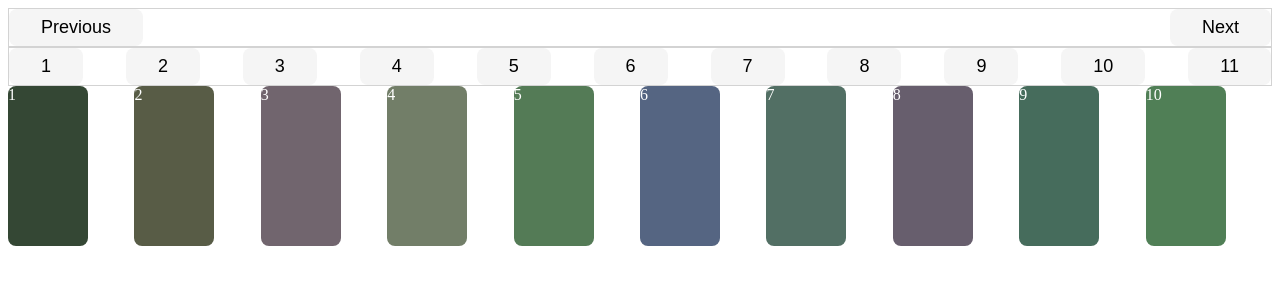
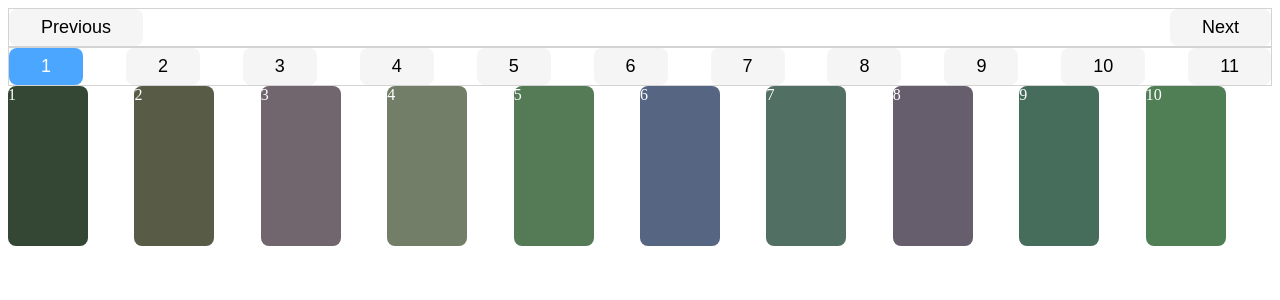
Before and after one commit to luizfiorentino/reusable-components-hub, a Next.js app: page /pagination in a window 1280 px wide. Shown: the top 300 px of the page. Built offline with nearby package versions, Linux system fonts and the light colour scheme.

Commit message:
Button component gets elected property and pagination displays selected button highlighted

```diff
--- a/components/atoms/button/index.js
+++ b/components/atoms/button/index.js
@@ -1,11 +1,18 @@
 import React from "react";
 import styles from "./index.module.css";
 
-export default function Button({ children, variant = "primary", ...props }) {
+export default function Button({
+  children,
+  variant = "primary",
+  selected = false,
+  ...props
+}) {
   return (
     <button
       {...props}
-      className={`${styles.buttonContainer} ${styles[variant]}`}
+      className={`${
+        !selected ? styles.buttonContainer : styles.buttonContainerSelected
+      } ${styles[variant]}`}
     >
       {children}
     </button>
--- a/components/atoms/button/index.module.css
+++ b/components/atoms/button/index.module.css
@@ -9,6 +9,19 @@
   border-radius: 8px;
 }
 
+.buttonContainerSelected {
+  color: white;
+  display: flex;
+
+  font-size: 18px;
+  background: none;
+  border: none;
+  padding: 0.5rem 2rem;
+  background-color: dodgerblue;
+  opacity: 0.8;
+  border-radius: 8px;
+}
+
 .buttonContainer:hover {
   cursor: pointer;
   opacity: 0.5;
--- a/components/pagination/index.js
+++ b/components/pagination/index.js
@@ -45,13 +45,17 @@ export default function Pagination({ arrayOfCards, cardsPerPage }) {
       <div className={styles.paginationContainer}>
         {paginationButtons.length &&
           paginationButtons.map((button, index) => (
-            <Button onClick={() => displayInset(index)}>{index + 1}</Button>
+            <Button
+              onClick={() => displayInset(index)}
+              selected={index === paginationIndex - 1 ? true : false}
+            >
+              {index + 1}
+            </Button>
           ))}
       </div>
       <div className={styles.listOfCardsContainer}>
         {arrayOfNumbers.slice(startSet, endSet).map((el, index) => (
           <div className={styles.cardContainer}>
-            {" "}
             <Card>{el}</Card>
           </div>
         ))}
```
